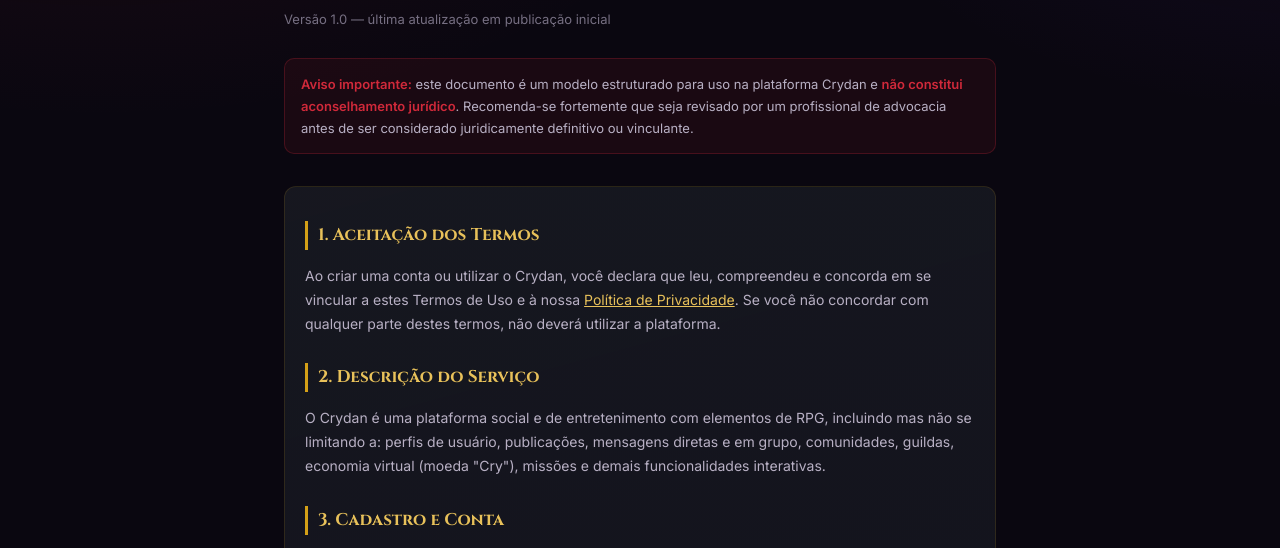
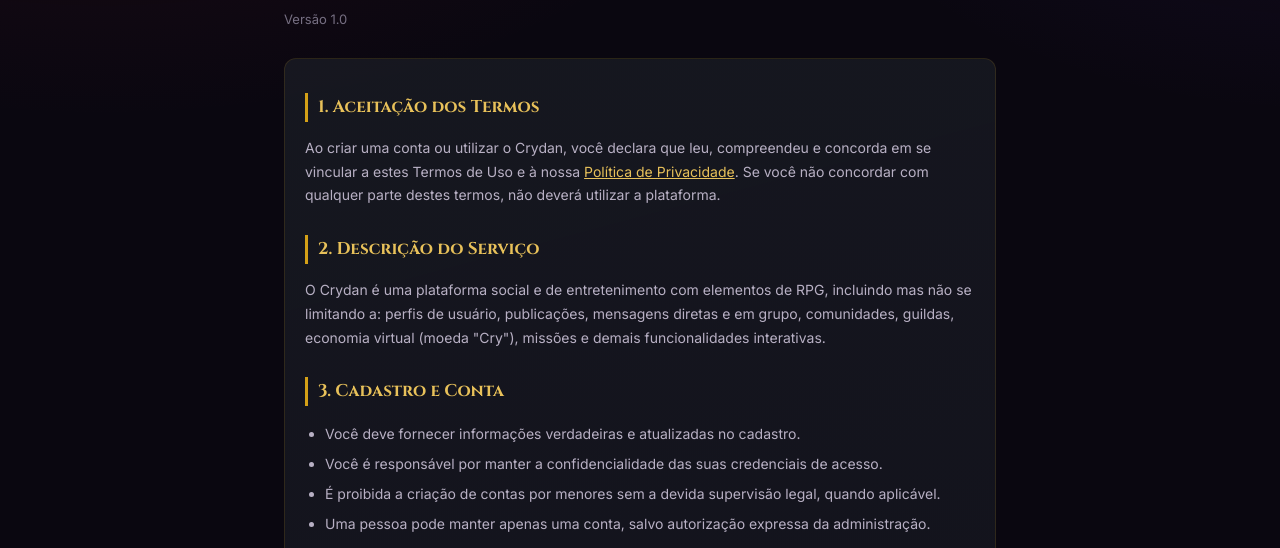
Before and after one commit to Dante-code64/CN, a website built with Vite: page terms.html in a window 1280 px wide. Shown: the part 179-727 px from the top of the page. Built offline with nearby package versions, Linux system fonts and the light colour scheme.

Commit message:
Update terms.html by removing disclaimer and footer
Removed disclaimer and updated footer text.

```diff
--- a/terms.html
+++ b/terms.html
@@ -64,13 +64,7 @@
   </header>
   <main>
     <h1>Termos de Uso</h1>
-    <div class="subtitle">Versão 1.0 — última atualização em publicação inicial</div>
-
-    <div class="disclaimer">
-      <b>Aviso importante:</b> este documento é um modelo estruturado para uso na plataforma Crydan e
-      <b>não constitui aconselhamento jurídico</b>. Recomenda-se fortemente que seja revisado por um
-      profissional de advocacia antes de ser considerado juridicamente definitivo ou vinculante.
-    </div>
+    <div class="subtitle">Versão 1.0</div>
 
     <div class="card">
       <section>
@@ -150,6 +144,6 @@
       </section>
     </div>
   </main>
-  <footer>© Crydan — Este é um documento modelo e deve ser revisado juridicamente.</footer>
+  <footer>Crydan</footer>
 </body>
 </html>
```
